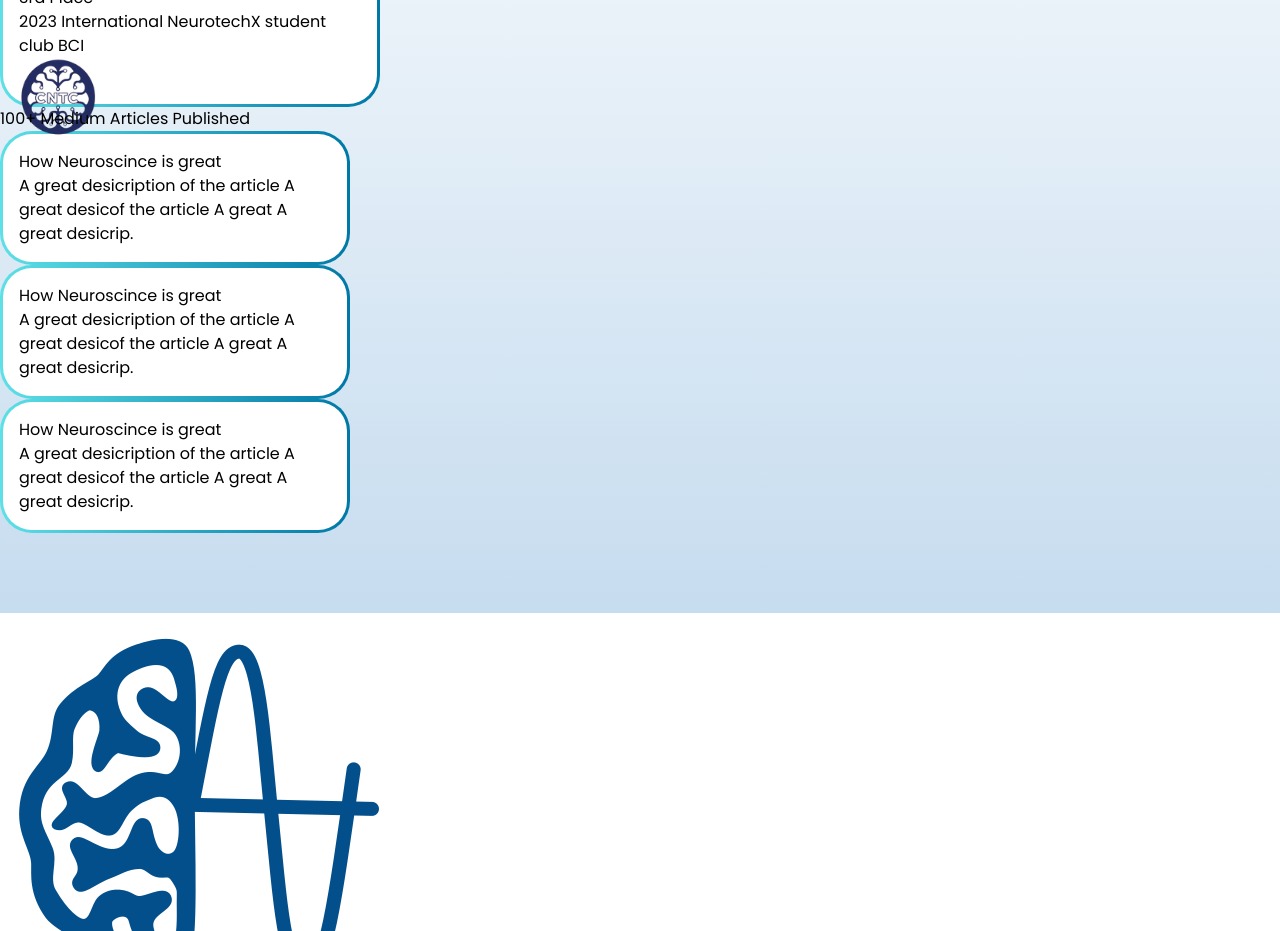
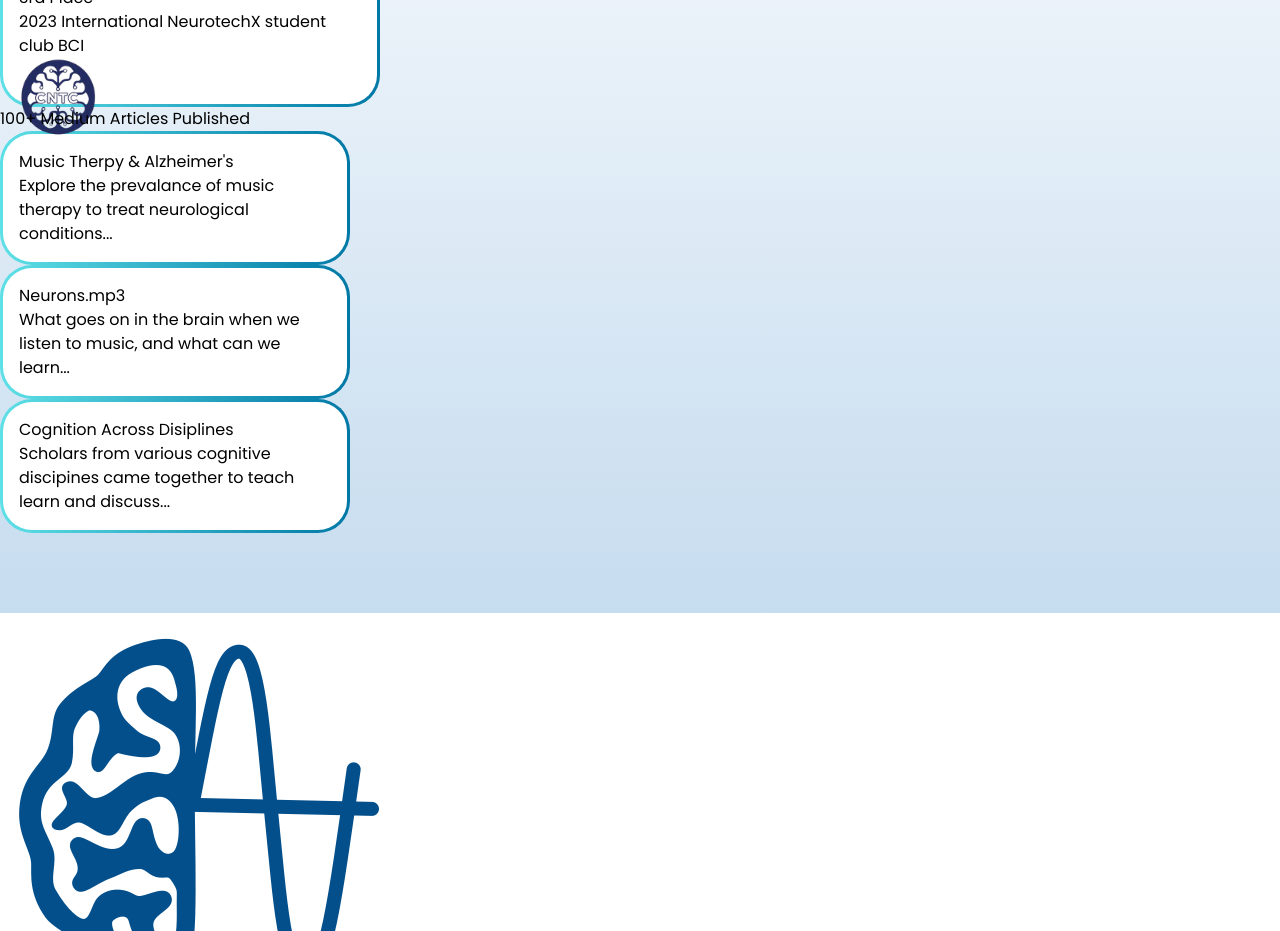
Before and after one commit to Kylie-Lallak/neurotech-web-dev-2024, a React (Vite) app: page /about in a window 1280 px wide. Shown: the part 2380-3311 px from the top of the page. Built offline with nearby package versions, Linux system fonts and the light colour scheme.

Commit message:
added articles on about page

```diff
--- a/src/assets/styles/About.css
+++ b/src/assets/styles/About.css
@@ -6,7 +6,7 @@
 }
 
 #about-background {
-    background: linear-gradient(to bottom, #94c3ec, white,white, #c6dcef);
+    background: linear-gradient(to bottom, #94c3ec, white, white, #c6dcef);
     padding-bottom: 5rem;
 
 }
@@ -50,8 +50,10 @@ border-radius: 2rem;
     border: 3px solid transparent;
     width: 400px;
     height: 120px;
-padding: 20px; /* Adjust padding as needed */
-box-sizing: border-box; /* Ensures padding is included inside width/height */
+    padding: 20px;
+    /* Adjust padding as needed */
+    box-sizing: border-box;
+    /* Ensures padding is included inside width/height */
 
 
 }
@@ -73,28 +75,34 @@ box-sizing: border-box; /* Ensures padding is included inside width/height */
     /* Ensures transparency in other browsers */
 }
 
-.bci-award{
+.bci-award {
     background: linear-gradient(white, white) padding-box,
         linear-gradient(to right, #5de0e6, #0078a6) border-box;
     border-radius: 2rem;
     border: 3px solid transparent;
 
-    width:380px;
+    width: 380px;
     height: 140px;
     padding: 1rem;
 
 }
-.bci-img{
-    width:80px;
+
+.bci-img {
+    width: 80px;
 }
 
-.medium-art-card{
+.medium-art-card {
     background: linear-gradient(white, white) padding-box,
         linear-gradient(to right, #5de0e6, #0078a6) border-box;
     border-radius: 2rem;
     border: 3px solid transparent;
 
-    width:350px;
-    padding:1rem;
+    width: 350px;
+    padding: 1rem;
 
 }
+
+.medium-art-card:hover {
+    transform: scale(1.1);
+    transition: transform 0.5s ease;
+}
--- a/src/pages/About.jsx
+++ b/src/pages/About.jsx
@@ -98,7 +98,7 @@ export default function About() {
             <h1 className='text-4xl  text-center mt-7'> <span className='font-bold'>$46,500</span> awarded for startup innovation</h1>
 
             {/*   Start up awards    */}
-            <div id='cash-award-grid-container'className='flex items-center justify-center'>
+            <div id='cash-award-grid-container' className='flex items-center justify-center'>
                 <div id='startup-sect' className='mt-10 flex  flex-col items-center justify-center gap-3  md:grid md:grid-cols-2 md:gap-4'>
 
 
@@ -107,7 +107,7 @@ export default function About() {
 
                         <div className='startup-card-p1 flex flex-col items-center justify-center gap-3'>
                             <h2 className='startup-card-cash -mt-3'>$25k</h2>
-                                    <img src={BigBang}  className='-mt-4'/>
+                            <img src={BigBang} className='-mt-4' />
 
                         </div>
 
@@ -203,18 +203,18 @@ export default function About() {
 
                     <div className='bci-award flex flex-row items-center justify-center'>
                         <h2 className='text-xl'>
-                        <span className='font-bold text-2xl'>2nd Place</span> <br/>
+                            <span className='font-bold text-2xl'>2nd Place</span> <br />
                             2024 California Neurotech Conference
                         </h2>
-                    <img src={CNTC} className='bci-img'/>
+                        <img src={CNTC} className='bci-img' />
                     </div>
 
                     <div className='bci-award flex flex-row items-center justify-center'>
                         <h2 className='text-[18px]'>
-                        <span className='font-bold text-[28px]'>3rd Place</span> <br/>
+                            <span className='font-bold text-[28px]'>3rd Place</span> <br />
                             2023 International NeurotechX student club BCI
                         </h2>
-                    <img src={NeurotechX} className='bci-img'/>
+                        <img src={NeurotechX} className='bci-img' />
                     </div>
 
                 </div>
@@ -232,22 +232,28 @@ export default function About() {
             <div id='medium-articles' className='mt-20'>
                 <h1 className='text-4xl text-center'> <span className='font-bold'>100+</span> Medium Articles Published </h1>
 
-         <div id='medium-article-cards-container'  className='mt-10 flex flex-col justify-center items-center gap-4 md:flex-row '>
+                <div id='medium-article-cards-container' className='mt-10 flex flex-col justify-center items-center gap-4 md:flex-row '>
 
+                    <a href='https://medium.com/neurotech-davis/music-therapy-alzheimers-7b1fe5fe031b' target='_blank'>
                         <div className='medium-art-card'>
-                <h2 className='font-bold text-xl'>How Neuroscince is great</h2>
-                <p className='text-sm w-full text-gray-700'> A great desicription of the article A great desicof the article A great A great desicrip.</p>
+                            <h2 className='font-bold text-xl'>Music Therpy & Alzheimer's</h2>
+                            <p className='text-sm w-full text-gray-700'> Explore the prevalance of music therapy to treat neurological conditions...</p>
                         </div>
+                    </a>
 
+                    <a href='https://medium.com/neurotech-davis/neurons-mp3-d229c83d0d42' target='_blank'>
                         <div className='medium-art-card'>
-                <h2 className='font-bold text-xl'>How Neuroscince is great</h2>
-                <p className='text-sm w-full text-gray-700'> A great desicription of the article A great desicof the article A great A great desicrip.</p>
+                            <h2 className='font-bold text-xl'>Neurons.mp3</h2>
+                            <p className='text-sm w-full text-gray-700'> What goes on in the brain when we listen to music, and what can we learn...</p>
                         </div>
+                    </a>
 
+                    <a href='https://medium.com/neurotech-davis/beyond-the-brain-cognition-across-disciplines-8c8d63473588' target='_blank'>
                         <div className='medium-art-card'>
-                <h2 className='font-bold text-xl'>How Neuroscince is great</h2>
-                <p className='text-sm w-full text-gray-700'> A great desicription of the article A great desicof the article A great A great desicrip.</p>
+                            <h2 className='font-bold text-xl'> Cognition Across Disiplines</h2>
+                            <p className='text-sm w-full text-gray-700'> Scholars from various cognitive discipines came together to teach learn and discuss...</p>
                         </div>
+                    </a>
 
                 </div>
 
```
Lines whose indentation alone changed are shown as unchanged.
